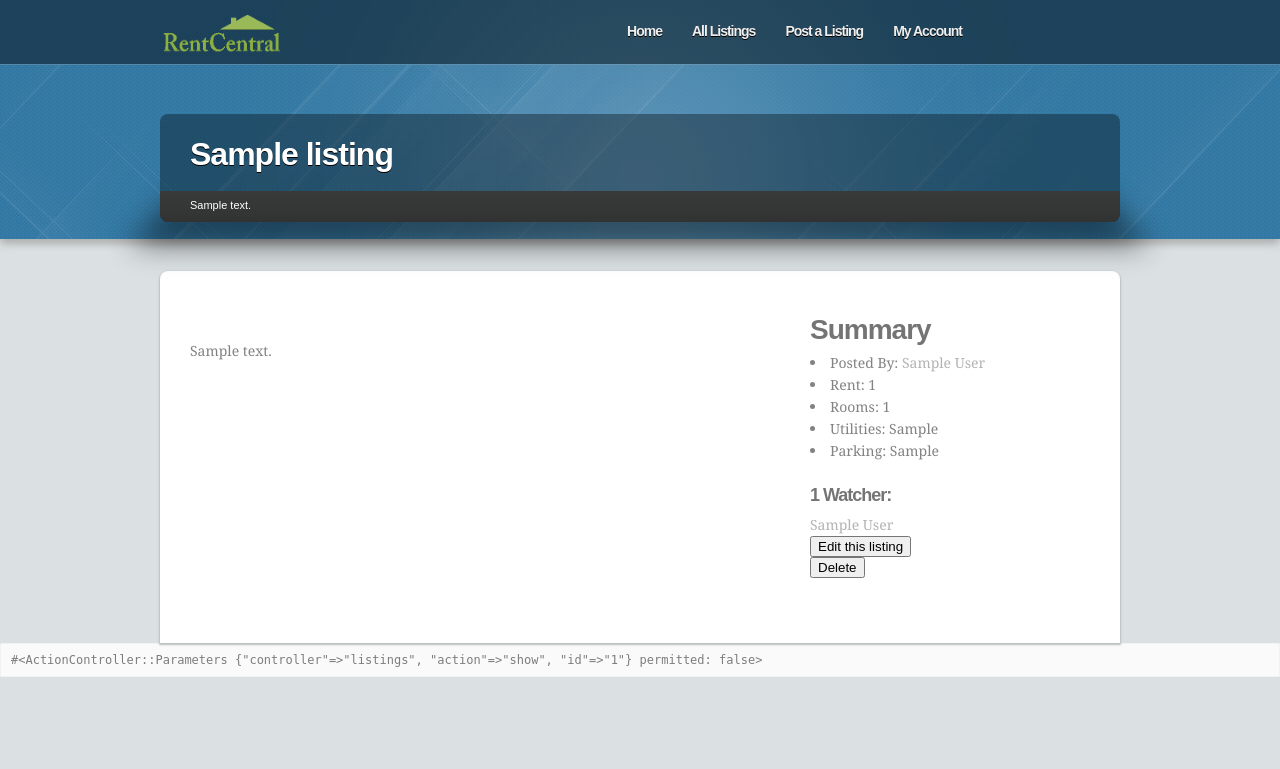
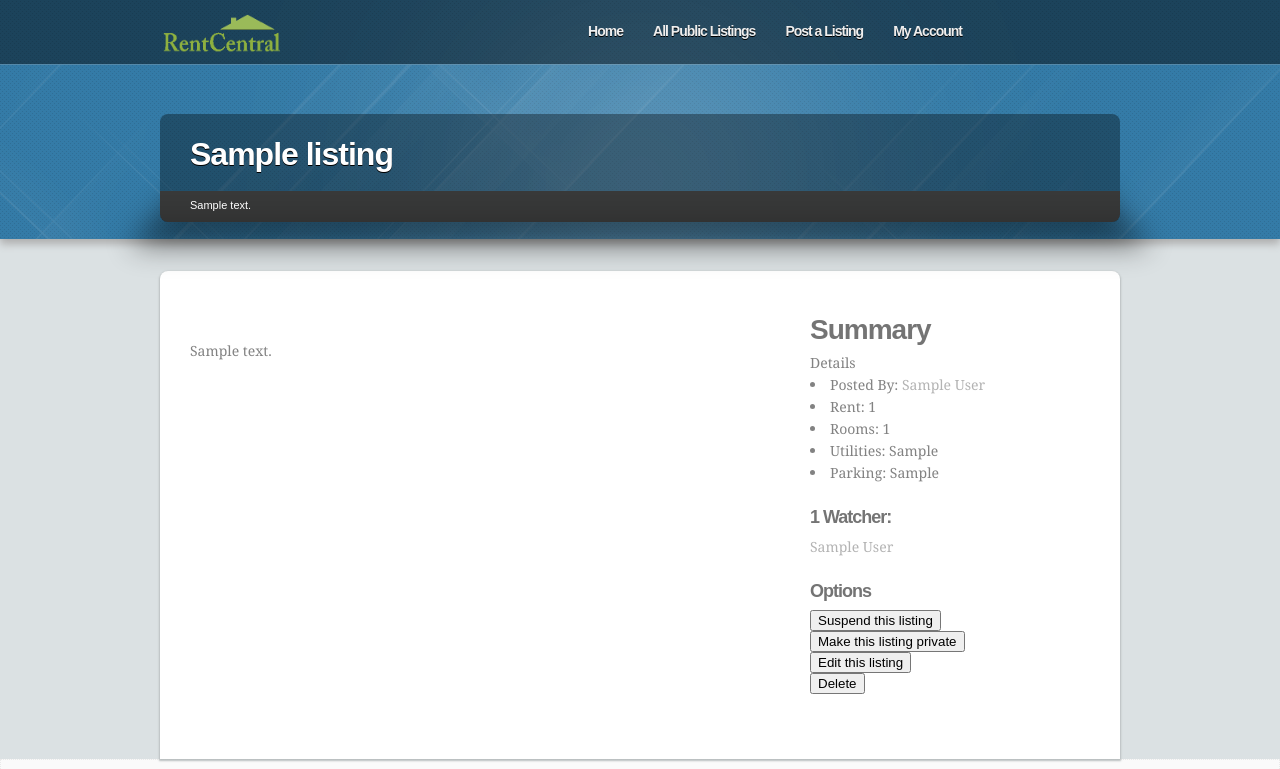
Before and after one commit to petercheng00/RentCentral, a Rails app: page /listings/1 in a window 1280 px wide. Shown: the top 769 px of the page. Run offline with Rails 7, Linux system fonts and the light colour scheme; a user stored in the database is signed in; tables that the repository leaves empty hold one stand-in row (values such as "Sample post"); parts of the project's set-up code (start-up, migrations or seed data) failed here and were passed over; some libraries are stand-ins or nearby versions.

Commit message:
added is_public and is_active to listings

```diff
--- a/app/controllers/listings_controller.rb
+++ b/app/controllers/listings_controller.rb
@@ -26,6 +26,7 @@
     minRooms = params[:minRooms] || -2147483647
     maxRooms = params[:maxRooms] || 2147483647
     @listings = Listing.find(:all, :conditions => ["rent > ? AND rent < ? AND number_of_rooms > ? AND number_of_rooms < ?", minRent, maxRent, minRooms, maxRooms], :order => ordering)
+    @listings = @listings.find_all{|l| l.is_public && l.is_active}
   end
 
   def show
@@ -46,6 +47,20 @@
       flash[:notice] = "Your listing has been created"
       redirect_to listings_path
     end
+  end
+
+  def change_public
+    @listing = Listing.find params[:id]
+    @listing.is_public = !@listing.is_public
+    @listing.save!
+    redirect_to listing_path(@listing)
+  end
+
+  def change_active
+    @listing = Listing.find params[:id]
+    @listing.is_active = !@listing.is_active
+    @listing.save!
+    redirect_to listing_path(@listing)
   end
 
   def watch
--- a/app/views/layouts/application.html.haml
+++ b/app/views/layouts/application.html.haml
@@ -40,7 +40,7 @@
                   %li
                     = link_to 'Home', '/'
                   %li
-                    = link_to 'All Listings', listings_path
+                    = link_to 'All Public Listings', listings_path
                   -if signed_in?
                     %li= link_to 'Post a Listing', new_listing_path
                     %li
--- a/app/views/listings/index.html.haml
+++ b/app/views/listings/index.html.haml
@@ -18,7 +18,6 @@
               %th Address
               %th
                 = link_to 'Rooms', listings_path(:sort => 'rooms', :filter => params[:filter])
-              %th Details
           %tbody
           -odd = 'odd'
           - @listings.each do |listing|
@@ -28,10 +27,9 @@
               -odd = 'odd'
             %tr{:class => odd}
               %td= "$" + String(listing.rent)
-              %td= listing.title
+              %td= link_to listing.title, listing_path(listing)
               %td= listing.address
               %td= listing.number_of_rooms
-              %td= link_to "See more", listing_path(listing)
     .col-3
       %h2 Search Options
       = form_tag listings_path, :method => :get, :id => 'filter_form' do
--- a/app/views/listings/show.html.haml
+++ b/app/views/listings/show.html.haml
@@ -13,6 +13,11 @@
       = @listing.description
     .col-3
       %h2 Summary
+      - if !@listing.is_active
+        <i>This listing is currently inactive</i><br>
+      - if !@listing.is_public
+        <i>This is a private listing</i><br><br>
+      Details
       %u1#details
         %li
           Posted By:
@@ -40,5 +45,15 @@
       - if signed_in? && !current_user.watched_listings.include?(@listing) && @listing.user != current_user
         = button_to 'Watch this listing', {:controller => "listings", :action => "watch", :id => params[:id]}
       - if signed_in? && @listing.user.id == current_user.id
+        <br>
+        %h4 Options
+        - if @listing.is_active
+          = button_to 'Suspend this listing', {:controller => "listings", :action => "change_active", :id => params[:id]}
+        - else
+          = button_to 'Reactivate this listing', {:controller => "listings", :action => "change_active", :id => params[:id]}
+        - if @listing.is_public
+          = button_to 'Make this listing private', {:controller => "listings", :action => "change_public", :id => params[:id]}
+        - else
+          = button_to 'Make this listing public', {:controller => "listings", :action => "change_public", :id => params[:id]}
         = button_to 'Edit this listing', edit_listing_path(@listing), :method => :get
         = button_to 'Delete', listing_path(@listing), :method => :delete, :confirm => 'Are you sure?'
--- a/config/routes.rb
+++ b/config/routes.rb
@@ -22,6 +22,8 @@
      match "/signin" => "sessions#new"
      match "/signout" => "sessions#destroy"
      match "/watch" => "listings#watch"
+     match "/change_active" => "listings#change_active"
+     match "/change_public" => "listings#change_public"
 
   # Sample resource route with options:
   #   resources :products do
```
Also changed, not shown: app/views/users/show.html.haml (+2 -8 lines), db/migrate/20120404204205_add_public_to_listings.rb (added, +11 -0 lines), db/schema.rb, 1 other file.
